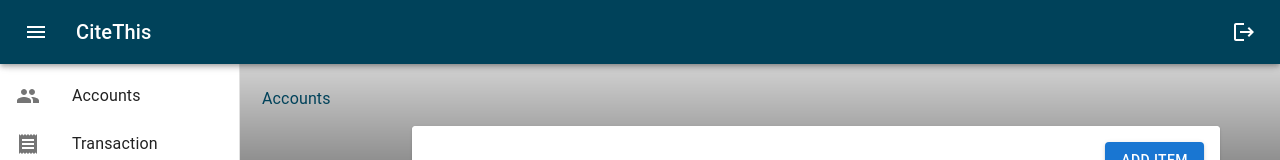
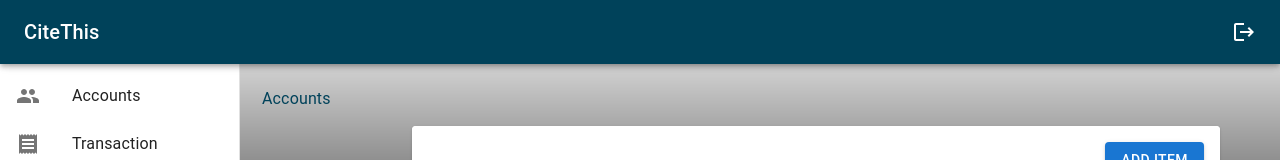
Before and after one commit to Kent-Vincent/mobile-citation, a Next.js app in the folder capstone/: page /Accounts/Account in a window 1280 px wide. Shown: the top 160 px of the page. Built offline with nearby package versions, Linux system fonts and the light colour scheme; no server answers; sample sign-in values are in the browser's storage.

Commit message:
wala nay three bars

```diff
--- a/capstone/src/pages/Navbar.js
+++ b/capstone/src/pages/Navbar.js
@@ -134,15 +134,6 @@
     <Box sx={{ flexGrow: 1 }}>
       <AppBar position="fixed">
         <Toolbar>
-          <IconButton
-            size="large"
-            edge="start"
-            color="inherit"
-            aria-label="open drawer"
-            sx={{ mr: 2 }}
-          >
-            <MenuIcon />
-          </IconButton>
           <Typography
             variant="h6"
             noWrap
```
